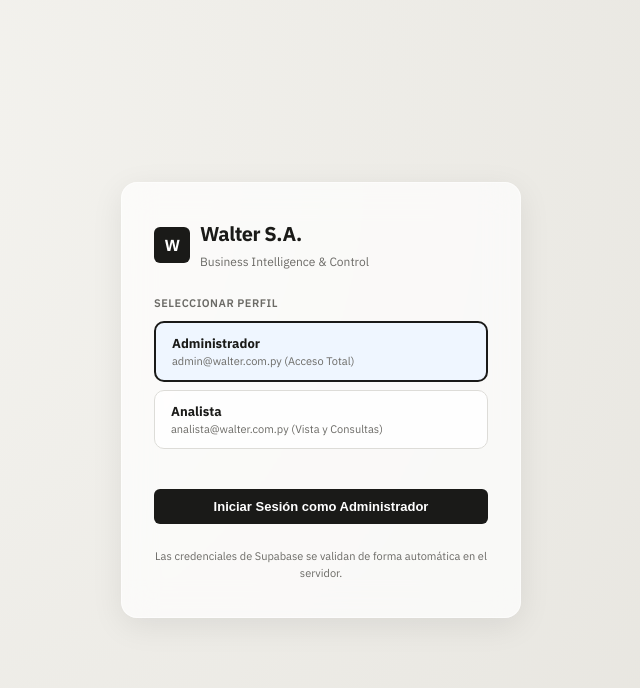
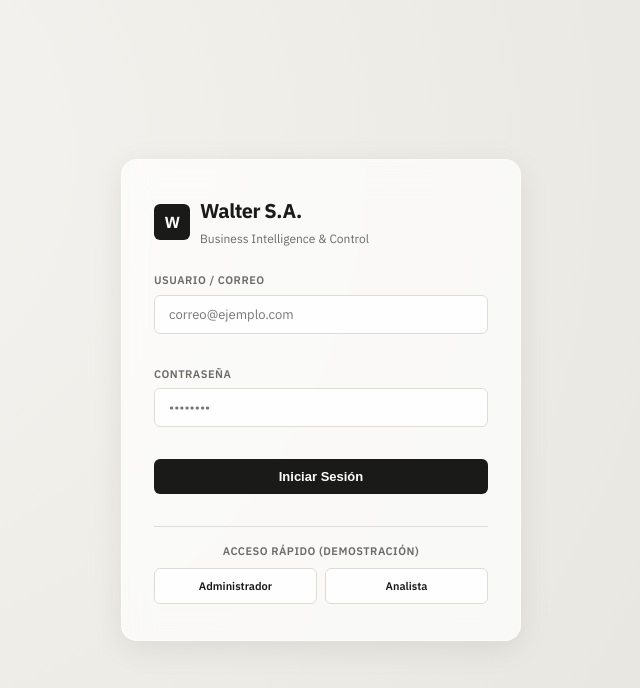
Before and after one commit to pasilv07/NextBI, a Next.js app: page /login in a window 1280 px wide. Shown: the top 688 px of the page, without its empty margins (319-959 px from the left). Built offline with nearby package versions, Linux system fonts and the light colour scheme.

Commit message:
ux: restore username and password inputs, retaining quick login buttons below

```diff
--- a/src/app/login/page.tsx
+++ b/src/app/login/page.tsx
@@ -6,23 +6,24 @@ import { useRouter, useSearchParams } from 'next/navigation';
 function LoginForm() {
   const router = useRouter();
   const searchParams = useSearchParams();
-  const [selectedRole, setSelectedRole] = useState<'admin' | 'analista'>('admin');
+  const [email, setEmail] = useState('');
+  const [password, setPassword] = useState('');
   const [error, setError] = useState<string | null>(null);
   const [isLoading, setIsLoading] = useState(false);
 
-  const handleSubmit = async (e: React.FormEvent) => {
-    e.preventDefault();
+  const handleSubmit = async (e?: React.FormEvent, customEmail?: string, customPassword?: string) => {
+    if (e) e.preventDefault();
     setError(null);
     setIsLoading(true);
 
-    const email = selectedRole === 'admin' ? 'admin@walter.com.py' : 'analista@walter.com.py';
-    const password = selectedRole === 'admin' ? 'admin123' : 'analista123';
+    const finalEmail = customEmail || email;
+    const finalPassword = customPassword || password;
 
     try {
       const res = await fetch('/api/auth/login', {
         method: 'POST',
         headers: { 'Content-Type': 'application/json' },
-        body: JSON.stringify({ email, password })
+        body: JSON.stringify({ email: finalEmail, password: finalPassword })
       });
 
       const data = await res.json();
@@ -41,76 +42,108 @@ function LoginForm() {
     }
   };
 
+  const handleQuickLogin = (role: 'admin' | 'analista') => {
+    const qEmail = role === 'admin' ? 'admin@walter.com.py' : 'analista@walter.com.py';
+    const qPassword = role === 'admin' ? 'admin123' : 'analista123';
+    setEmail(qEmail);
+    setPassword(qPassword);
+    handleSubmit(undefined, qEmail, qPassword);
+  };
+
   return (
-    <form onSubmit={handleSubmit} style={{ display: 'flex', flexDirection: 'column', gap: '16px' }}>
+    <form onSubmit={(e) => handleSubmit(e)} style={{ display: 'flex', flexDirection: 'column', gap: '16px' }}>
       {error && (
-        <div className="alert al-r" style={{ marginBottom: '16px' }}>
+        <div className="alert al-r" style={{ marginBottom: '8px' }}>
           <span>●</span>
           <span>{error}</span>
         </div>
       )}
 
       <div className="form-group">
-        <label className="form-label">Seleccionar Perfil</label>
+        <label className="form-label" htmlFor="email">Usuario / Correo</label>
+        <input
+          id="email"
+          type="email"
+          className="form-input"
+          placeholder="correo@ejemplo.com"
+          value={email}
+          onChange={(e) => setEmail(e.target.value)}
+          required
+          disabled={isLoading}
+        />
+      </div>
 
-        <div style={{ display: 'flex', flexDirection: 'column', gap: '8px', marginTop: '4px' }}>
-          <button
-            type="button"
-            onClick={() => setSelectedRole('admin')}
-            style={{
-              padding: '12px 16px',
-              borderRadius: 'var(--radius-md)',
-              border: selectedRole === 'admin' ? '2px solid var(--text)' : '1px solid var(--border)',
-              background: selectedRole === 'admin' ? 'var(--blue-bg)' : 'rgba(255, 255, 255, 0.8)',
-              color: 'var(--text)',
-              textAlign: 'left',
-              cursor: 'pointer',
-              display: 'flex',
-              flexDirection: 'column',
-              gap: '2px',
-              fontFamily: 'inherit',
-              transition: 'var(--transition)'
-            }}
-          >
-            <strong style={{ fontSize: '13px' }}>Administrador</strong>
-            <span style={{ fontSize: '11px', color: 'var(--text-secondary)' }}>admin@walter.com.py (Acceso Total)</span>
-          </button>
-
-          <button
-            type="button"
-            onClick={() => setSelectedRole('analista')}
-            style={{
-              padding: '12px 16px',
-              borderRadius: 'var(--radius-md)',
-              border: selectedRole === 'analista' ? '2px solid var(--text)' : '1px solid var(--border)',
-              background: selectedRole === 'analista' ? 'var(--blue-bg)' : 'rgba(255, 255, 255, 0.8)',
-              color: 'var(--text)',
-              textAlign: 'left',
-              cursor: 'pointer',
-              display: 'flex',
-              flexDirection: 'column',
-              gap: '2px',
-              fontFamily: 'inherit',
-              transition: 'var(--transition)'
-            }}
-          >
-            <strong style={{ fontSize: '13px' }}>Analista</strong>
-            <span style={{ fontSize: '11px', color: 'var(--text-secondary)' }}>analista@walter.com.py (Vista y Consultas)</span>
-          </button>
-        </div>
+      <div className="form-group" style={{ marginBottom: '8px' }}>
+        <label className="form-label" htmlFor="password">Contraseña</label>
+        <input
+          id="password"
+          type="password"
+          className="form-input"
+          placeholder="••••••••"
+          value={password}
+          onChange={(e) => setPassword(e.target.value)}
+          required
+          disabled={isLoading}
+        />
       </div>
 
       <button
         type="submit"
         className="btn-primary"
         disabled={isLoading}
-        style={{ marginTop: '8px' }}
       >
-        {isLoading ? 'Iniciando sesión...' : `Iniciar Sesión como ${selectedRole === 'admin' ? 'Administrador' : 'Analista'}`}
+        {isLoading ? 'Iniciando sesión...' : 'Iniciar Sesión'}
       </button>
 
-      <div style={{ marginTop: '8px', fontSize: '11px', color: 'var(--text-secondary)', textAlign: 'center' }}>
-        Las credenciales de Supabase se validan de forma automática en el servidor.
+      <div style={{ marginTop: '16px', borderTop: '1px solid var(--border)', paddingTop: '16px' }}>
+        <label className="form-label" style={{ display: 'block', marginBottom: '8px', textAlign: 'center' }}>
+          Acceso Rápido (Demostración)
+        </label>
+        <div style={{ display: 'flex', gap: '8px' }}>
+          <button
+            type="button"
+            onClick={() => handleQuickLogin('admin')}
+            disabled={isLoading}
+            style={{
+              flex: 1,
+              padding: '10px 8px',
+              borderRadius: 'var(--radius-sm)',
+              border: '1px solid var(--border)',
+              background: 'rgba(255, 255, 255, 0.8)',
+              color: 'var(--text)',
+              fontSize: '11px',
+              fontWeight: '600',
+              cursor: 'pointer',
+              fontFamily: 'inherit',
+              transition: 'var(--transition)',
+              textAlign: 'center'
+            }}
+          >
+            Administrador
+          </button>
+
+          <button
+            type="button"
+            onClick={() => handleQuickLogin('analista')}
+            disabled={isLoading}
+            style={{
+              flex: 1,
+              padding: '10px 8px',
+              borderRadius: 'var(--radius-sm)',
+              border: '1px solid var(--border)',
+              background: 'rgba(255, 255, 255, 0.8)',
+              color: 'var(--text)',
+              fontSize: '11px',
+              fontWeight: '600',
+              cursor: 'pointer',
+              fontFamily: 'inherit',
+              transition: 'var(--transition)',
+              textAlign: 'center'
+            }}
+          >
+            Analista
+          </button>
+        </div>
       </div>
     </form>
   );
```
